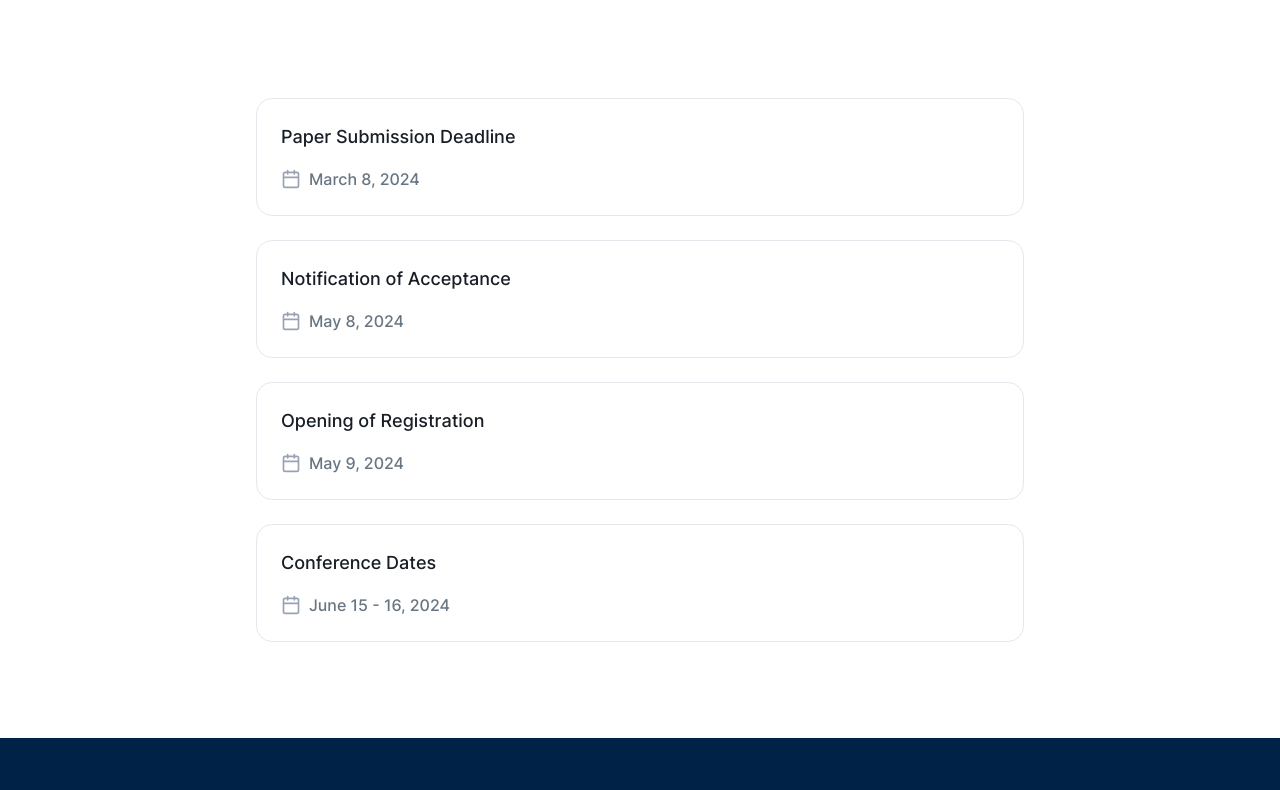
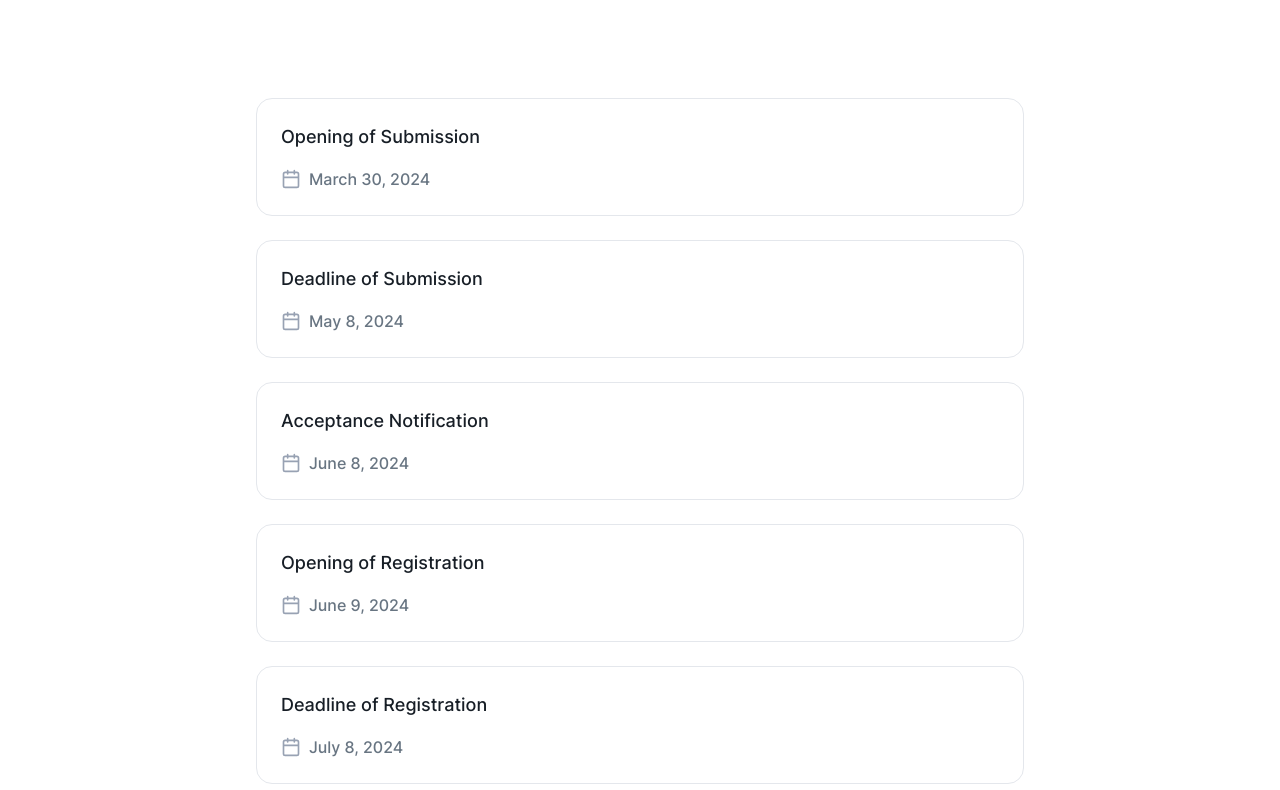
Before and after one commit to icore-nationalu/icore2024, a React (Vite) app: page /important-dates in a window 1280 px wide. Shown: the part 330-1120 px from the top of the page. Built offline with nearby package versions, Linux system fonts and the light colour scheme.

Commit message:
Updated dates

```diff
--- a/src/assets/data/important_dates.json
+++ b/src/assets/data/important_dates.json
@@ -1,26 +1,38 @@
 [
     {
-      "label": "Paper Submission Deadline",
-      "dateText": "March 8, 2024",
-      "dateTextShort": "3/8/2024",
-      "dateEnd": "3/8/2024"
+      "label": "Opening of Submission",
+      "dateText": "March 30, 2024",
+      "dateTextShort": "3/30/2024",
+      "dateEnd": "3/30/2024"
     },
     {
-      "label": "Notification of Acceptance",
+      "label": "Deadline of Submission",
       "dateText": "May 8, 2024",
       "dateTextShort": "5/8/2024",
       "dateEnd": "5/8/2024"
     },
     {
+      "label": "Acceptance Notification",
+      "dateText": "June 8, 2024",
+      "dateTextShort": "6/8/2024",
+      "dateEnd": "6/8/2024"
+    },
+    {
       "label": "Opening of Registration",
-      "dateText": "May 9, 2024",
-      "dateTextShort": "5/9/2024",
-      "dateEnd": "5/9/2024"
+      "dateText": "June 9, 2024",
+      "dateTextShort": "6/9/2024",
+      "dateEnd": "6/9/2024"
+    },
+    {
+      "label": "Deadline of Registration",
+      "dateText": "July 8, 2024",
+      "dateTextShort": "7/8/2024",
+      "dateEnd": "7/8/2024"
     },
     {
       "label": "Conference Dates",
-      "dateText": "June 15 - 16, 2024",
-      "dateTextShort": "6/15/2024 - 6/16/2024",
-      "dateEnd": "6/16/2024"
+      "dateText": "July 20 - 21, 2024",
+      "dateTextShort": "7/20/2024 - 7/21/2024",
+      "dateEnd": "7/21/2024"
     }
   ]
--- a/src/pages/Registration.jsx
+++ b/src/pages/Registration.jsx
@@ -15,8 +15,7 @@ const Registration = () => {
     "Conference Materials and Proceedings",
     "Keynote Addresses and Special Sessions",
     "Coffee Breaks and Networking Opportunities",
-    "Certificate of Participation",
-    "Certificate of Paper Presentation",
+    "Certificate of Participation and/or Certificate of Paper Presentation",
   ];
 
   return (
@@ -81,11 +80,11 @@ const Registration = () => {
             </p>
 
             <h3 className="heading">Important Dates</h3>
-            <p className="content">Registration Deadline: May 30, 2024</p>
+            <p className="content">Registration Deadline:July 8, 2024</p>
 
             <h3 className="heading">How to Register</h3>
             <ul className="registration-steps">
-              <li>1. Visit the official iCORE 2024 website: iCORE2024.org</li>
+              <li>1. Visit the official iCORE 2024 website: icoreph.org</li>
               <li>2. Navigate to the Registration section.</li>
               <li>3. Complete the online registration form.</li>
               <li>4. Choose your registration category.</li>
@@ -98,10 +97,10 @@ const Registration = () => {
             <h3 className="heading">Contact Information</h3>
             <p className="content">
               For registration inquiries, please contact the iCORE 2024
-              registration desk at{" "}
+              registration desk at
               <a href="mailto:icore2024@national-u.edu.ph." className="link">
                 icore2024@national-u.edu.ph.
-              </a>{" "}
+              </a>
               Stay connected for updates and announcements on social media.
               <br /> <br />
               Twitter: @iCORE2024
```
